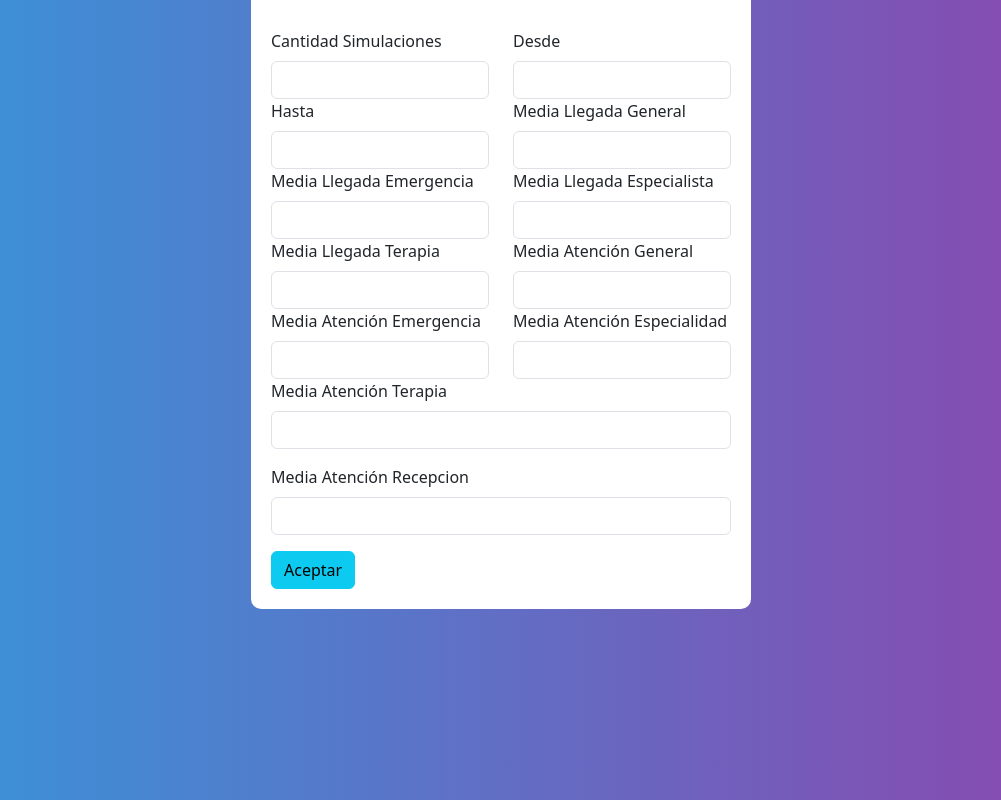
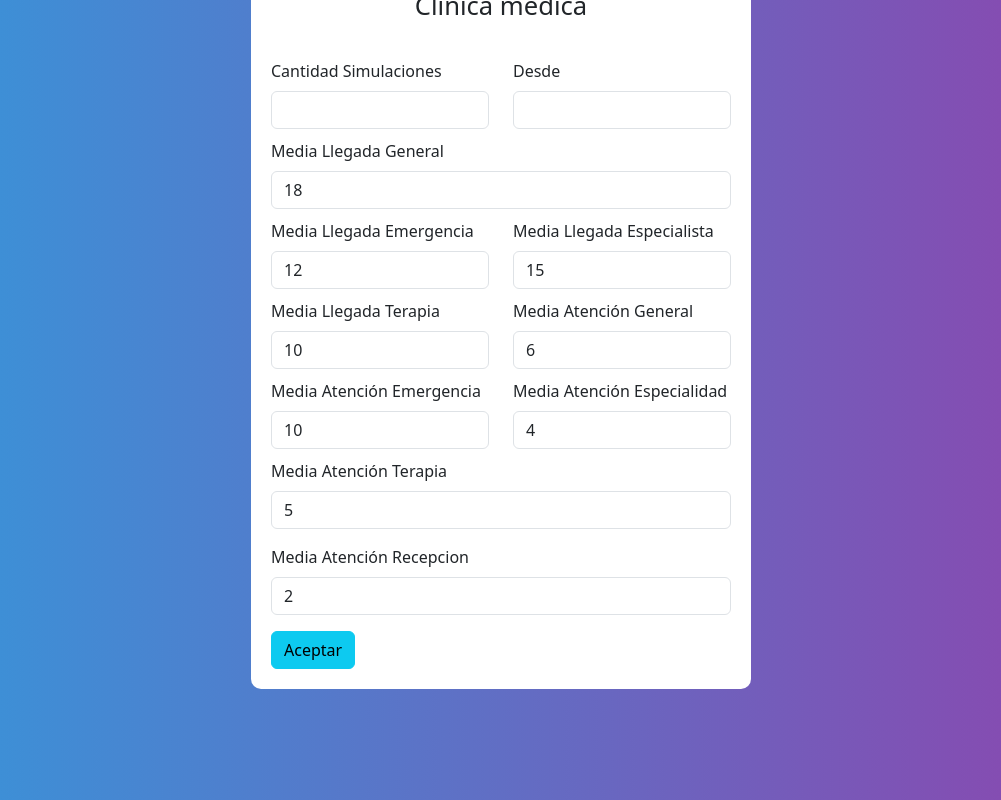
Before and after one commit to agustincolo/Front-SIM-TP-4, a React (Vite) app: page / in a window 1280 px wide. Shown: the whole page, without its empty margins (139-1140 px from the left). Built offline with nearby package versions, Linux system fonts and the light colour scheme; a web font is replaced by a local one.

Commit message:
no se que pasa en el front tampoco xd

```diff
--- a/src/components/Parametros.jsx
+++ b/src/components/Parametros.jsx
@@ -1,21 +1,20 @@
 import { useState } from "react";
-import { Link, Navigate, useNavigate } from "react-router-dom";
+import { useNavigate } from "react-router-dom";
 import { PostSimulacion } from "../service/simulacion.service";
 
 const Parametros = () => {
 
   const [cantidadSimulaciones, setCantidadSimulaciones] = useState('');
   const [desdeSimulaciones, setDesdeSimulaciones] = useState('');
-  const [hastaSimulaciones, setHastaSimulaciones] = useState('');
-  const [mediaLlegadaGeneral, setMediaLlegadaGeneral] = useState('');
-  const [mediaLlegadaEmergencia, setMediaLlegadaEmergencia] = useState('');
-  const [mediaLlegadaEspecialista, setMediaLlegadaEspecialista] = useState('');
-  const [mediaLlegadaTerapia, setMediaLlegadaTerapia] = useState('');
-  const [mediaAtencionGeneral, setMediaAtencionGeneral] = useState('');
-  const [mediaAtencionEmergencia, setMediaAtencionEmergencia] = useState('');
-  const [mediaAtencionEspecialidad, setMediaAtencionEspecialidad] = useState('');
-  const [mediaAtencionTerapia, setMediaAtencionTerapia] = useState('');
-  const [mediaAtencionRecepcion, setMediaAtencionRecepcion] = useState('');
+  const [mediaLlegadaGeneral, setMediaLlegadaGeneral] = useState('18');
+  const [mediaLlegadaEmergencia, setMediaLlegadaEmergencia] = useState('12');
+  const [mediaLlegadaEspecialista, setMediaLlegadaEspecialista] = useState('15');
+  const [mediaLlegadaTerapia, setMediaLlegadaTerapia] = useState('10');
+  const [mediaAtencionGeneral, setMediaAtencionGeneral] = useState('6');
+  const [mediaAtencionEmergencia, setMediaAtencionEmergencia] = useState('10');
+  const [mediaAtencionEspecialidad, setMediaAtencionEspecialidad] = useState('4');
+  const [mediaAtencionTerapia, setMediaAtencionTerapia] = useState('5');
+  const [mediaAtencionRecepcion, setMediaAtencionRecepcion] = useState('2');
 
   const navigate = useNavigate();
 
@@ -25,7 +24,6 @@ const Parametros = () => {
 
     console.log("Cantidad de Simulaciones:", cantidadSimulaciones);
     console.log("Desde:", desdeSimulaciones);
-    console.log("Hasta:", hastaSimulaciones);
 
     try {
       const response = await PostSimulacion({
@@ -41,11 +39,9 @@ const Parametros = () => {
         mediaAtencionTerapia: parseFloat(mediaAtencionTerapia),
         mediaAtencionRecepcion: parseFloat(mediaAtencionRecepcion)
       });
-
-      console.log(response)
-
+      console.log(response.data)
       return (
-        navigate('/Vector', { state: { datosSimulacion: response.data } })
+        navigate('/Vector', { state: { datosSimulacion: response.data, desdeSimular: desdeSimulaciones} })
 
       );
     } catch (error) {
@@ -85,19 +81,7 @@ const Parametros = () => {
             </div>
           </div>
 
-          <div className="row">
-            <div className="col">
-              <div className="form-group">
-                <label htmlFor="hastaSimulaciones" className="texto pb-2">Hasta</label>
-                <input
-                  type="text"
-                  className="form-control"
-                  id="hastaSimulaciones"
-                  value={hastaSimulaciones}
-                  onChange={(e) => setHastaSimulaciones(e.target.value)}
-                />
-              </div>
-            </div>
+
             <div className="col">
               <div className="form-group">
                 <label htmlFor="mediaLlegadaGeneral" className="texto pb-2">Media Llegada General</label>
@@ -110,7 +94,6 @@ const Parametros = () => {
                 />
               </div>
             </div>
-          </div>
 
           <div className="row">
             <div className="col">
--- a/src/css/Main.css
+++ b/src/css/Main.css
@@ -29,6 +29,7 @@ body{
   }
 
 .form-container {
+    margin-top: 100px;
     width: 500px;
     padding: 20px;
     border-radius: 10px;
@@ -47,3 +48,9 @@ body{
     display: flex;
     justify-items: center !important;
 }
+
+
+.col {
+    padding-top: 10px;
+
+}
```
Also changed, not shown: src/components/VectorTabla.jsx (+41 -51 lines).
